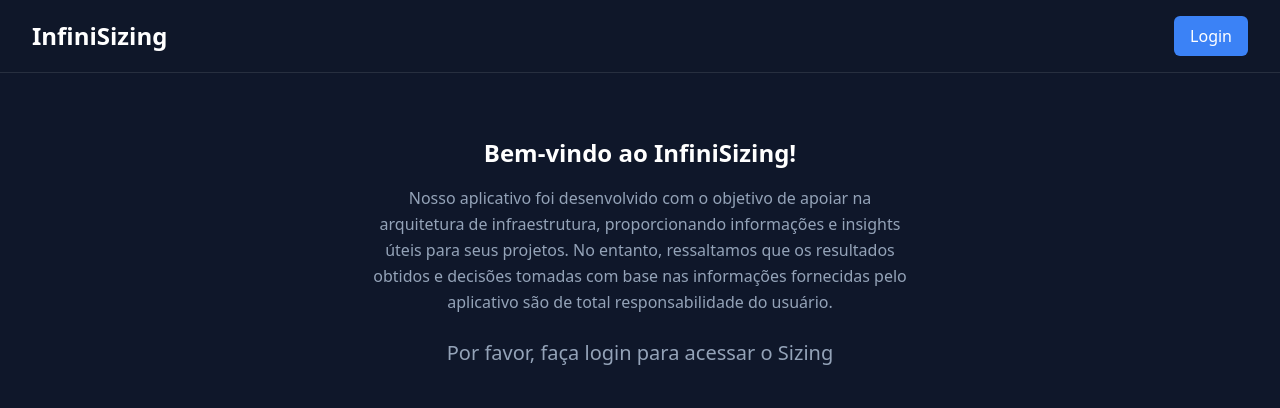
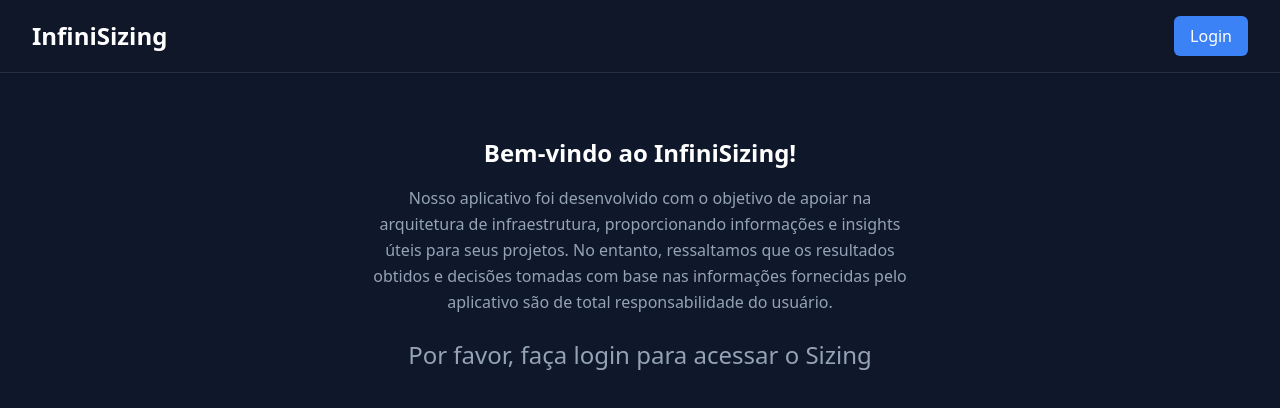
Before and after one commit to cvirno/storage-calculator, a React (Vite) app: page / in a window 1280 px wide. Shown: the top 408 px of the page. Built offline with nearby package versions, Linux system fonts and the light colour scheme.

Commit message:
Aumenta o tamanho do texto de login para text-2xl

```diff
--- a/src/App.tsx
+++ b/src/App.tsx
@@ -30,7 +30,7 @@ function AppContent() {
           <p className="text-slate-300 max-w-2xl mx-auto leading-relaxed">
             Nosso aplicativo foi desenvolvido com o objetivo de apoiar na arquitetura de infraestrutura, proporcionando informações e insights úteis para seus projetos. No entanto, ressaltamos que os resultados obtidos e decisões tomadas com base nas informações fornecidas pelo aplicativo são de total responsabilidade do usuário.
           </p>
-          <p className="mt-6 text-slate-400 text-xl font-medium">Por favor, faça login para acessar o Sizing</p>
+          <p className="mt-6 text-slate-400 text-2xl font-medium">Por favor, faça login para acessar o Sizing</p>
         </div>
       </div>
     );
```
